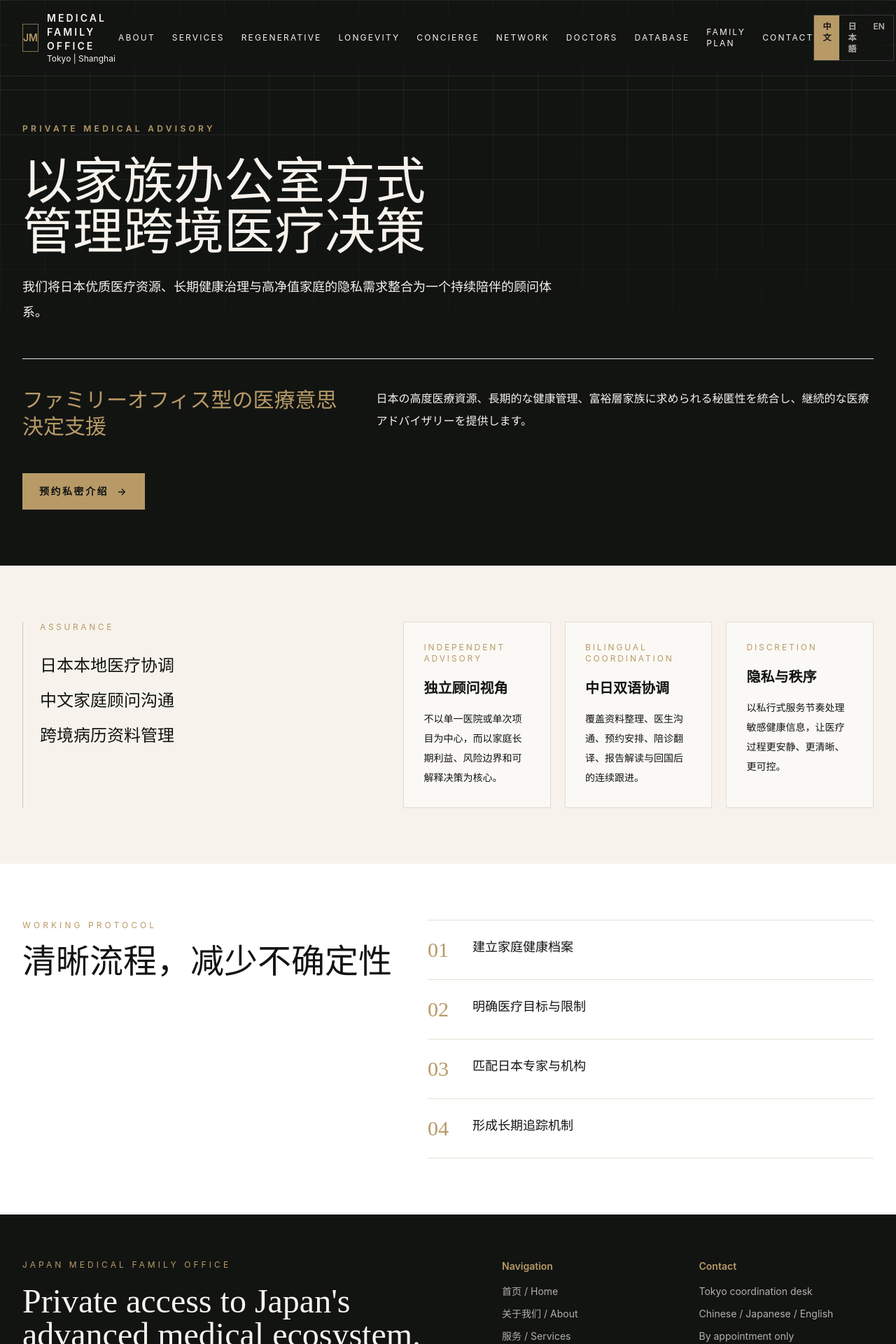
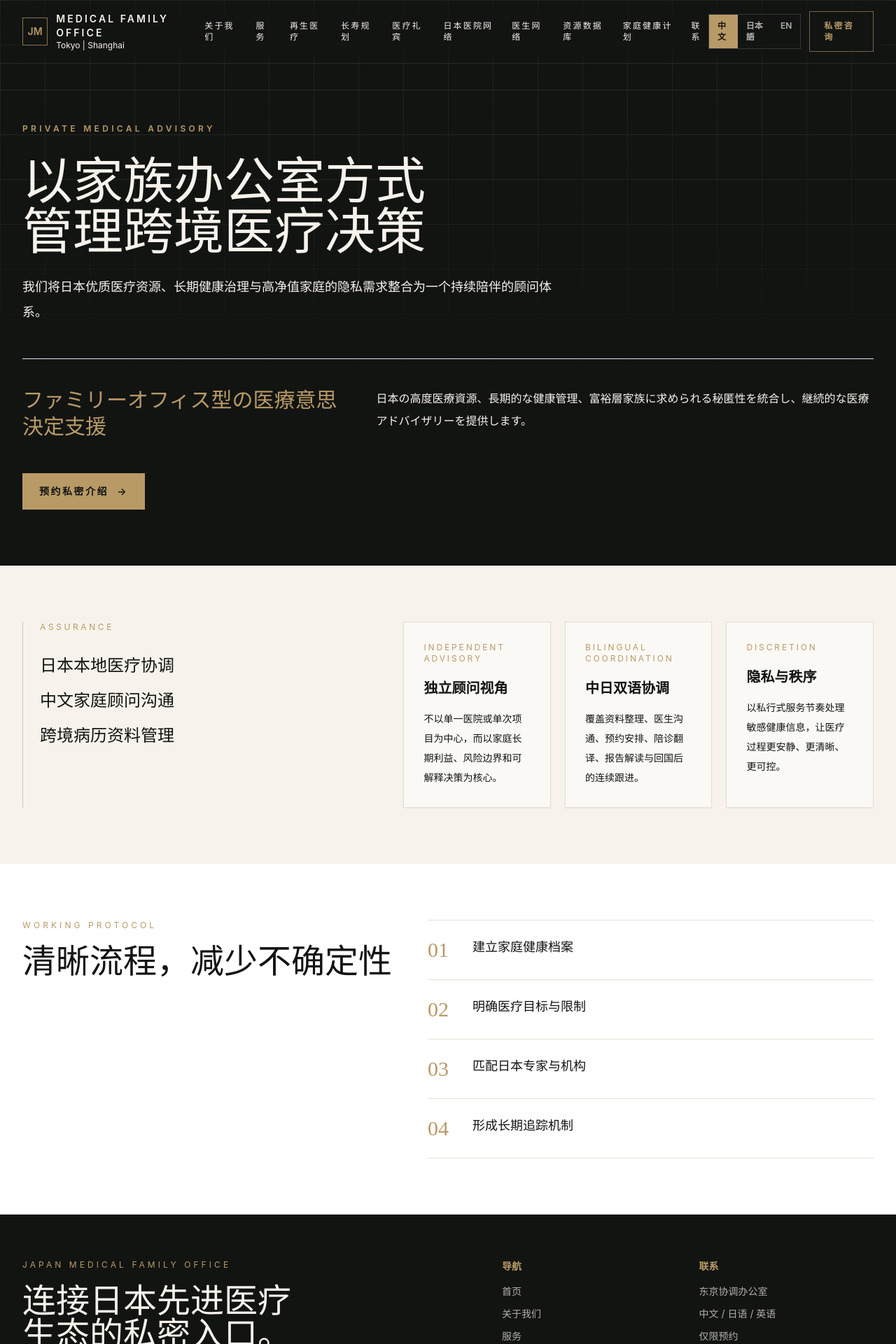
Before and after one commit to 7537486-cyber/mwmwt-medical-family-office, a Next.js app: page /about in a window 1280 px wide. Shown: the top 1920 px of the page at 70% size. Built offline with nearby package versions, Linux system fonts and the light colour scheme.

Commit message:
localize Japanese navigation and footer

```diff
--- a/app/layout.tsx
+++ b/app/layout.tsx
@@ -64,7 +64,9 @@ export default function RootLayout({
           <Header />
         </Suspense>
         <main>{children}</main>
-        <Footer />
+        <Suspense fallback={null}>
+          <Footer />
+        </Suspense>
       </body>
     </html>
   );
--- a/components/Footer.tsx
+++ b/components/Footer.tsx
@@ -1,7 +1,47 @@
+"use client";
+
 import Link from "next/link";
-import { navItems } from "@/lib/site";
+import { useSearchParams } from "next/navigation";
+import { navItems, navLabel, normalizeLanguage, withLanguage } from "@/lib/site";
+
+const footerCopy = {
+  zh: {
+    headline: "连接日本先进医疗生态的私密入口。",
+    disclaimer:
+      "本网站内容仅用于服务介绍，不构成医疗诊断或治疗建议。具体医疗安排需基于医生评估、机构规则与个人健康状况确认。",
+    navigation: "导航",
+    contact: "联系",
+    desk: "东京协调办公室",
+    languages: "中文 / 日语 / 英语",
+    appointment: "仅限预约"
+  },
+  ja: {
+    headline: "日本の高度医療エコシステムへのプライベートアクセス。",
+    disclaimer:
+      "本サイトの内容はサービス紹介を目的としており、医学的診断、治療助言、効果保証を行うものではありません。具体的な医療手配は医師評価、医療機関の規定、個人の健康状態に基づいて確認されます。",
+    navigation: "ナビゲーション",
+    contact: "お問い合わせ",
+    desk: "東京コーディネーションデスク",
+    languages: "中国語 / 日本語 / 英語",
+    appointment: "完全予約制"
+  },
+  en: {
+    headline: "Private access to Japan's advanced medical ecosystem.",
+    disclaimer:
+      "This website is for service introduction only and does not constitute medical diagnosis or treatment advice. Specific arrangements depend on physician assessment, institutional rules, and individual health status.",
+    navigation: "Navigation",
+    contact: "Contact",
+    desk: "Tokyo coordination desk",
+    languages: "Chinese / Japanese / English",
+    appointment: "By appointment only"
+  }
+};
 
 export function Footer() {
+  const searchParams = useSearchParams();
+  const lang = normalizeLanguage(searchParams.get("lang") ?? undefined);
+  const copy = footerCopy[lang];
+
   return (
     <footer className="bg-ink px-5 py-16 text-pearl lg:px-8">
       <div className="mx-auto grid max-w-7xl gap-12 lg:grid-cols-[1.2fr_1fr]">
@@ -10,33 +50,33 @@ export function Footer() {
             Japan Medical Family Office
           </p>
           <h2 className="mt-5 max-w-xl font-serif text-4xl leading-tight text-balance md:text-5xl">
-            Private access to Japan&apos;s advanced medical ecosystem.
+            {copy.headline}
           </h2>
           <p className="mt-6 max-w-2xl text-sm leading-7 text-pearl/68">
-            本网站内容仅用于服务介绍，不构成医疗诊断或治疗建议。具体医疗安排需基于医生评估、机构规则与个人健康状况确认。
+            {copy.disclaimer}
           </p>
         </div>
         <div className="grid gap-8 sm:grid-cols-2">
           <div>
-            <p className="text-sm font-semibold text-champagne">Navigation</p>
+            <p className="text-sm font-semibold text-champagne">{copy.navigation}</p>
             <div className="mt-4 grid gap-3">
               {navItems.map((item) => (
                 <Link
                   key={item.href}
-                  href={item.href}
+                  href={withLanguage(item.href, lang)}
                   className="text-sm text-pearl/70 transition hover:text-champagne"
                 >
-                  {item.label} / {item.ja}
+                  {navLabel(item, lang)}
                 </Link>
               ))}
             </div>
           </div>
           <div>
-            <p className="text-sm font-semibold text-champagne">Contact</p>
+            <p className="text-sm font-semibold text-champagne">{copy.contact}</p>
             <div className="mt-4 space-y-3 text-sm text-pearl/70">
-              <p>Tokyo coordination desk</p>
-              <p>Chinese / Japanese / English</p>
-              <p>By appointment only</p>
+              <p>{copy.desk}</p>
+              <p>{copy.languages}</p>
+              <p>{copy.appointment}</p>
             </div>
           </div>
         </div>
--- a/components/Header.tsx
+++ b/components/Header.tsx
@@ -2,13 +2,19 @@
 
 import Link from "next/link";
 import { usePathname, useSearchParams } from "next/navigation";
-import { type Language, navItems, normalizeLanguage, withLanguage } from "@/lib/site";
+import { type Language, navItems, navLabel, normalizeLanguage, withLanguage } from "@/lib/site";
 
 const languageLabels: Array<[Language, string]> = [
   ["zh", "中文"],
   ["ja", "日本語"],
   ["en", "EN"]
 ];
+
+const inquiryLabel: Record<Language, string> = {
+  zh: "私密咨询",
+  ja: "お問い合わせ",
+  en: "Private Inquiry"
+};
 
 export function Header() {
   const pathname = usePathname();
@@ -36,7 +42,7 @@ export function Header() {
               href={withLanguage(item.href, lang)}
               className="text-xs uppercase tracking-[0.18em] text-pearl/72 transition hover:text-champagne"
             >
-              {lang === "zh" ? item.ja : item.en}
+              {navLabel(item, lang)}
             </Link>
           ))}
         </nav>
@@ -58,14 +64,14 @@ export function Header() {
             href={withLanguage("/contact", lang)}
             className="border border-champagne/60 px-5 py-3 text-xs font-semibold uppercase tracking-[0.18em] text-champagne transition hover:bg-champagne hover:text-ink"
           >
-            Private Inquiry
+            {inquiryLabel[lang]}
           </Link>
         </div>
       </div>
       <div className="flex gap-5 overflow-x-auto border-t border-white/10 px-5 py-3 text-xs text-pearl/70 xl:hidden">
         {navItems.map((item) => (
           <Link key={item.href} href={withLanguage(item.href, lang)} className="shrink-0">
-            {lang === "zh" ? item.label : item.en}
+            {navLabel(item, lang)}
           </Link>
         ))}
         {languageLabels.map(([value, label]) => (
--- a/lib/site.ts
+++ b/lib/site.ts
@@ -30,17 +30,17 @@ export type PageContent = {
 };
 
 export const navItems: NavItem[] = [
-  { href: "/", label: "首页", ja: "Home", en: "Home" },
-  { href: "/about", label: "关于我们", ja: "About", en: "About" },
-  { href: "/services", label: "服务", ja: "Services", en: "Services" },
-  { href: "/regenerative-medicine", label: "再生医疗", ja: "Regenerative", en: "Regenerative" },
-  { href: "/longevity-planning", label: "长寿规划", ja: "Longevity", en: "Longevity" },
-  { href: "/medical-concierge", label: "医疗礼宾", ja: "Concierge", en: "Concierge" },
-  { href: "/japan-hospital-network", label: "日本医院网络", ja: "Network", en: "Network" },
-  { href: "/doctor-network", label: "医生网络", ja: "Doctors", en: "Doctors" },
-  { href: "/medical-resource-database", label: "资源数据库", ja: "Database", en: "Database" },
-  { href: "/family-office-health-plan", label: "家庭健康计划", ja: "Family Plan", en: "Family Plan" },
-  { href: "/contact", label: "联系", ja: "Contact", en: "Contact" }
+  { href: "/", label: "首页", ja: "ホーム", en: "Home" },
+  { href: "/about", label: "关于我们", ja: "私たちについて", en: "About" },
+  { href: "/services", label: "服务", ja: "サービス", en: "Services" },
+  { href: "/regenerative-medicine", label: "再生医疗", ja: "再生医療", en: "Regenerative" },
+  { href: "/longevity-planning", label: "长寿规划", ja: "長寿計画", en: "Longevity" },
+  { href: "/medical-concierge", label: "医疗礼宾", ja: "医療コンシェルジュ", en: "Concierge" },
+  { href: "/japan-hospital-network", label: "日本医院网络", ja: "医療機関ネットワーク", en: "Network" },
+  { href: "/doctor-network", label: "医生网络", ja: "医師ネットワーク", en: "Doctors" },
+  { href: "/medical-resource-database", label: "资源数据库", ja: "リソースDB", en: "Database" },
+  { href: "/family-office-health-plan", label: "家庭健康计划", ja: "家族健康計画", en: "Family Plan" },
+  { href: "/contact", label: "联系", ja: "お問い合わせ", en: "Contact" }
 ];
 
 export type Language = "zh" | "ja" | "en";
@@ -51,6 +51,12 @@ export function normalizeLanguage(lang?: string): Language {
 
 export function withLanguage(href: string, lang: Language) {
   return lang === "zh" ? href : `${href}?lang=${lang}`;
+}
+
+export function navLabel(item: NavItem, lang: Language) {
+  if (lang === "ja") return item.ja;
+  if (lang === "en") return item.en;
+  return item.label;
 }
 
 export const pages: Record<string, PageContent> = {
@@ -519,9 +525,10 @@ export function pageText(page: PageContent, lang: Language) {
     return {
       eyebrow: page.eyebrow,
       title: english.title,
-      secondaryTitle: page.jaTitle,
+      secondaryTitle: "Private medical coordination for Japan access",
       description: english.description,
-      secondaryDescription: page.jaDescription,
+      secondaryDescription:
+        "Designed for discreet cross-border care, specialist access, and long-term family health governance.",
       proof: english.proof,
       process: english.process,
       cta: english.cta,
```
Also changed, not shown: agent_memory/bugs.md (+1 -0 lines), agent_memory/progress.md (+10 -12 lines), app/doctor-network/page.tsx (+40 -9 lines), 1 other file (tests, documents, lock files or other folders).
